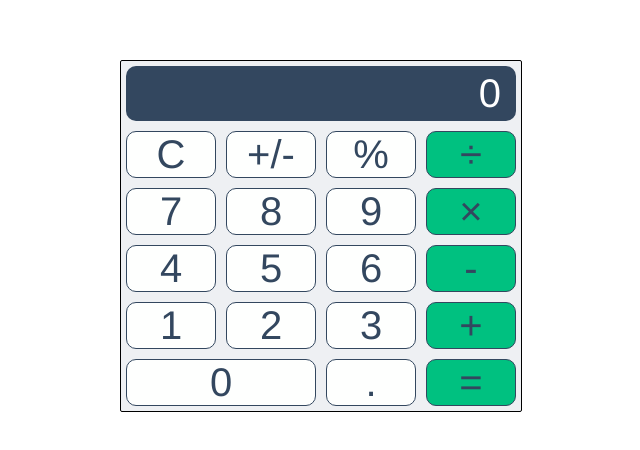
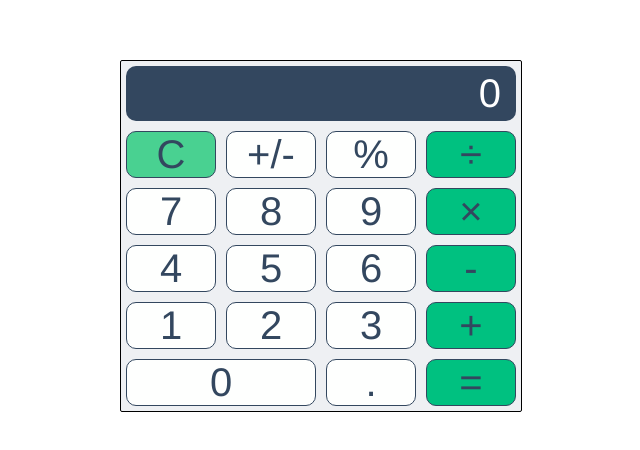
Before and after one commit to Yorvi/vue-calculator, a Vue app: page / in a window 1280 px wide. In both pictures the pointer is over the element 490 px from the left and 154 px from the top of the page. Shown: the top 450 px of the page, without its empty margins (319-959 px from the left). Built offline with nearby package versions, Linux system fonts and the light colour scheme.

Commit message:
added some styling to the btns, hover bkgrnd color and cursor pointer

```diff
--- a/src/components/Calculator.vue
+++ b/src/components/Calculator.vue
@@ -68,6 +68,10 @@ div.calculator {
   border-radius: 10px;
   color: #33475F;
 }
+.btn:hover {
+  background-color: #49D191;
+  cursor: pointer;
+}
 .operator {
   background-color: #00C180;
 }
```
